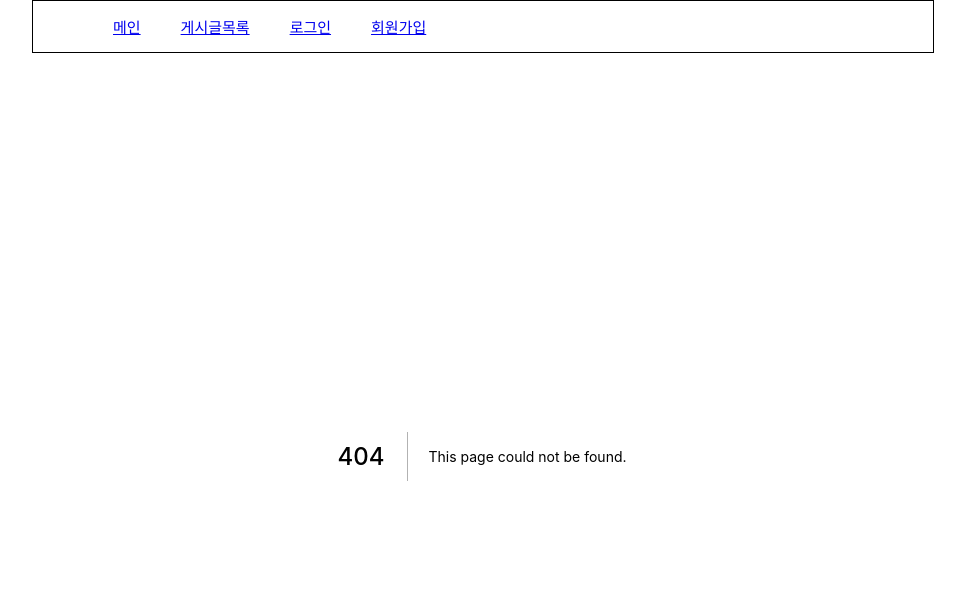
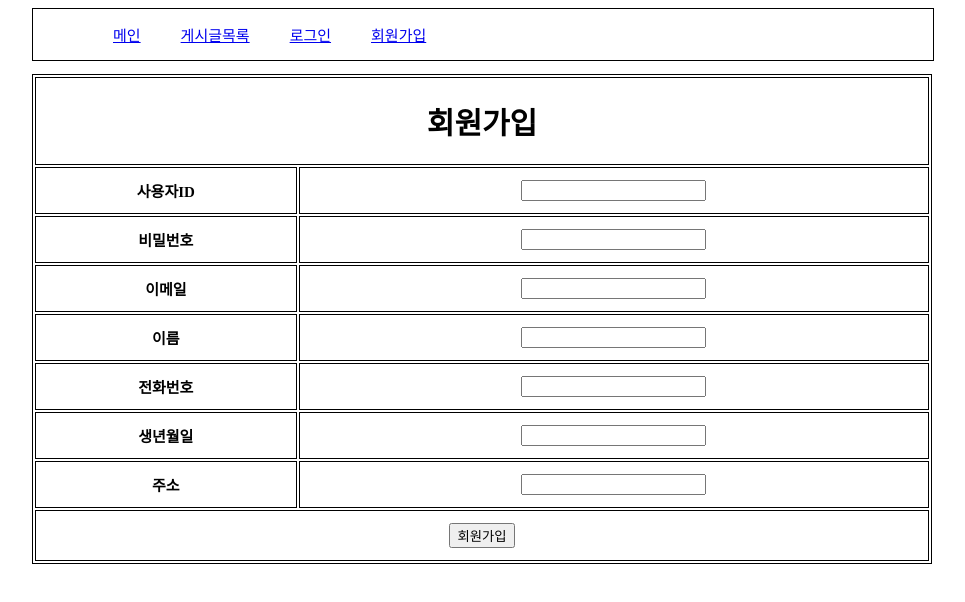
Before and after one commit to joong8812/deepbrain-my-client, a Next.js app: page /user/join in a window 1280 px wide. Before the commit this address had no page. Shown: the top 602 px of the page, without its empty margins (158-1123 px from the left). Built offline with nearby package versions, Linux system fonts and the light colour scheme.

Commit message:
add - signup page

```diff
--- /dev/null
+++ b/pages/user/join.js
@@ -0,0 +1,113 @@
+import React, { useState } from "react";
+import tableStyles from "../../components/common/styles/table.module.css";
+
+export default function Join() {
+  const [user, setUser] = useState({
+    userid: "",
+    password: "",
+    email: "",
+    name: "",
+    phone: "",
+    birth: "",
+    address: "",
+  });
+  const handleChange = (e) => {
+    e.preventDefault();
+    const { name, value } = e.target;
+    setUser({ ...user, [name]: value });
+  };
+  return (
+    <form
+      onSubmit={(e) => {
+        e.preventDefault();
+        alert("진행 1: 회원가입 클릭");
+        setUser({
+          userid: "",
+          password: "",
+          email: "",
+          name: "",
+          phone: "",
+          birth: "",
+          address: "",
+        });
+      }}
+    >
+      <table className={tableStyles.table}>
+        <thead>
+          <tr>
+            <th colSpan={2}>
+              <h1>회원가입</h1>
+            </th>
+          </tr>
+        </thead>
+        <tbody>
+          <tr>
+            <td>
+              <b>사용자ID</b>
+            </td>
+            <td>
+              <input type="text" name="userid" onChange={handleChange} />
+            </td>
+          </tr>
+          <tr>
+            <td>
+              <b>비밀번호</b>
+            </td>
+            <td>
+              <input type="text" name="password" onChange={handleChange} />
+            </td>
+          </tr>
+          <tr>
+            <td htmlFor="">
+              <b>이메일</b>
+            </td>
+            <td>
+              <input type="text" name="email" onChange={handleChange} />
+            </td>
+          </tr>
+
+          <tr>
+            <td htmlFor="">
+              <b>이름</b>
+            </td>
+            <td>
+              <input type="text" name="name" onChange={handleChange} />
+            </td>
+          </tr>
+
+          <tr>
+            <td>
+              <b>전화번호</b>
+            </td>
+            <td>
+              <input type="text" name="phone" onChange={handleChange} />
+            </td>
+          </tr>
+
+          <tr>
+            <td>
+              <b>생년월일</b>
+            </td>
+            <td>
+              <input type="text" name="birth" onChange={handleChange} />
+            </td>
+          </tr>
+          <tr>
+            <td>
+              <b>주소</b>
+            </td>
+            <td>
+              <input type="text" name="address" onChange={handleChange} />
+            </td>
+          </tr>
+          <tr>
+            <td colSpan={2}>
+              <button type="submit">회원가입</button>
+              <br />
+            </td>
+          </tr>
+        </tbody>
+      </table>
+    </form>
+  );
+}
```
